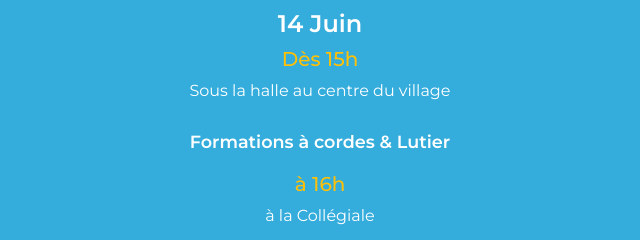
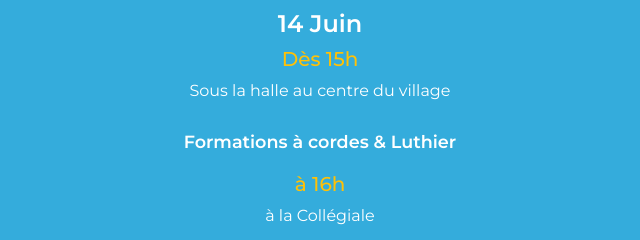
Before and after one commit to Numazer/ProjetConcerts, a website: page index.html in a window 1280 px wide. Shown: the part 2880-3120 px from the top of the page, 320-960 px from the left. Drawn offline with nearby package versions, Linux system fonts and the light colour scheme.

Commit message:
correction luthier

```diff
--- a/index.html
+++ b/index.html
@@ -180,7 +180,7 @@
                     <h4 class="event-date">14 Juin</h4>
                     <h5 class="event-hour">Dès 15h</h5>
                     <p>Sous la halle au centre du village</p>
-                    <p class="event-artists">Formations à cordes & Lutier</p>
+                    <p class="event-artists">Formations à cordes & Luthier</p>
 
                     <h5 class="event-hour">à 16h</h5>
                     <p>à la Collégiale</p>
```
